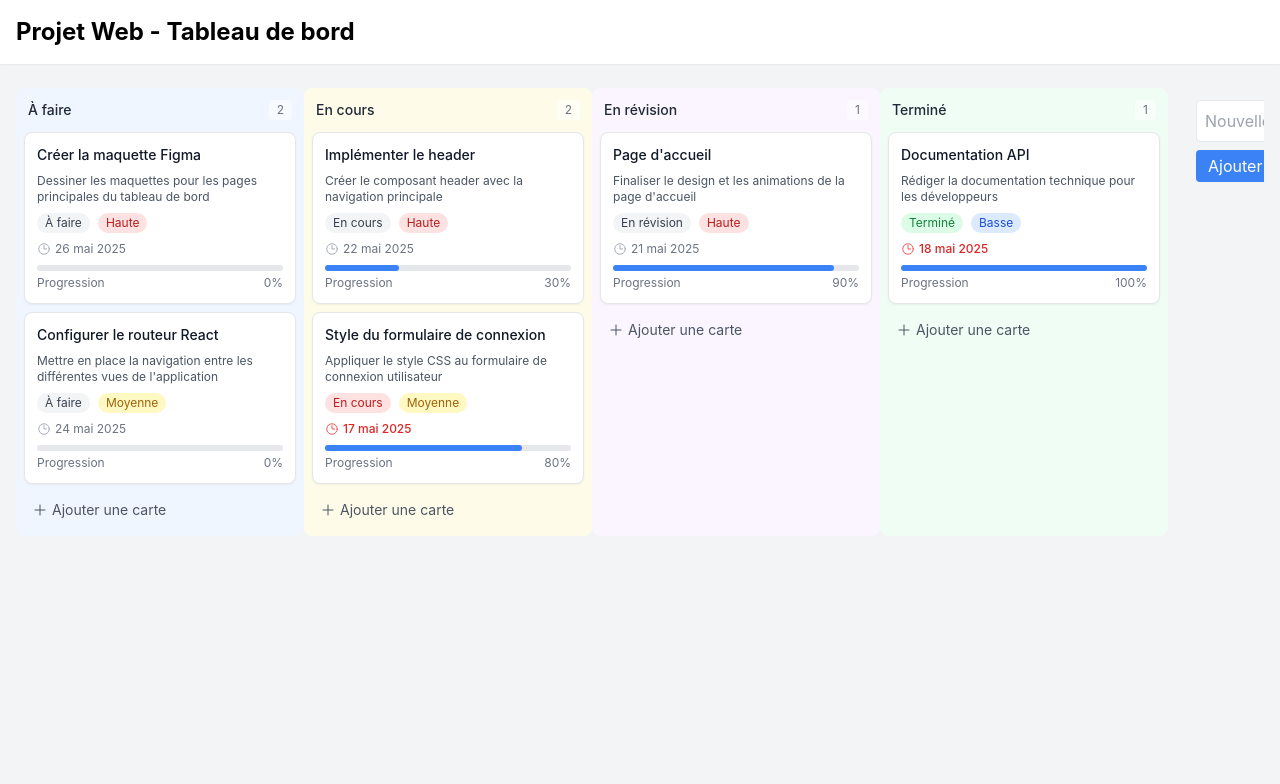
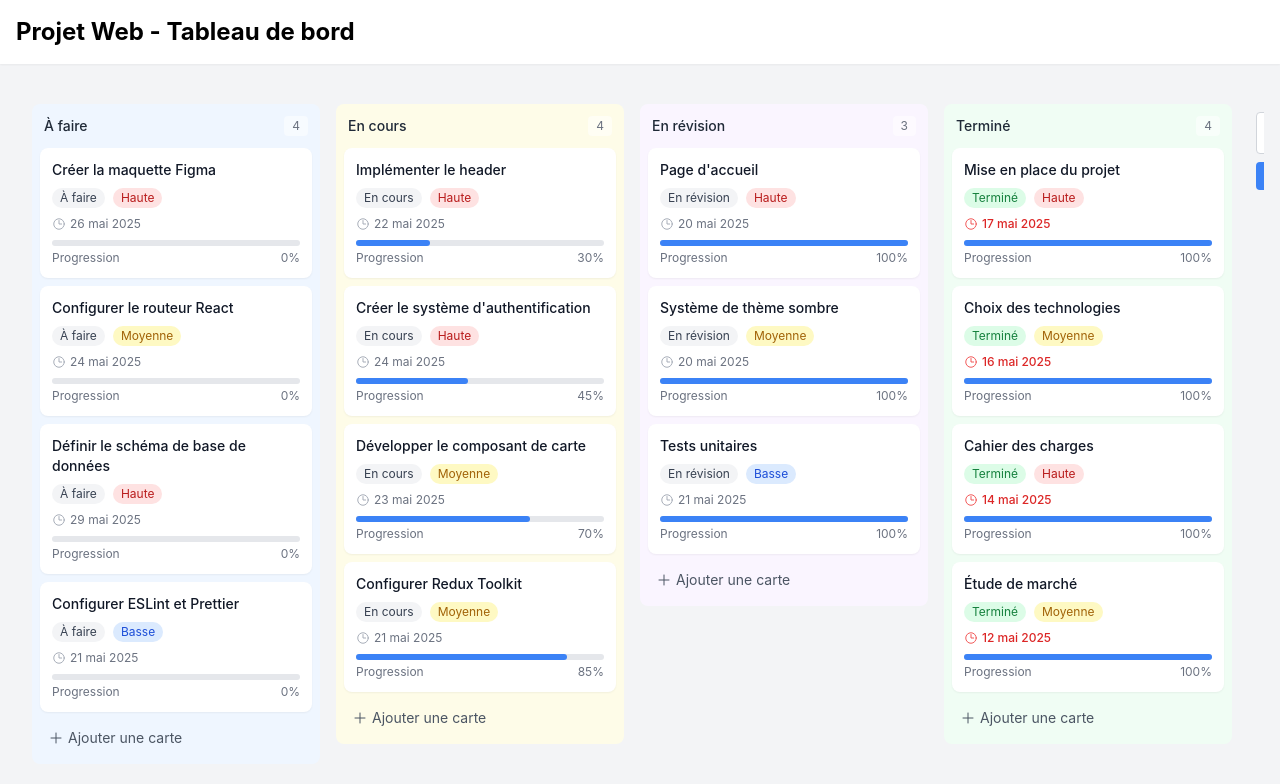
Before and after one commit to AkremBelkahla/react-trello-clone, a React (Create React App) app: page / in a window 1280 px wide. Before the commit this address led to /board/board-1. Shown: the top 784 px of the page. Built offline with nearby package versions, Linux system fonts and the light colour scheme.

Commit message:
feat: implémentation initiale du clone Trello avec composants Card, Board et Redux

```diff
--- a/src/App.tsx
+++ b/src/App.tsx
@@ -1,16 +1,13 @@
 import React from 'react';
 import { Routes, Route } from 'react-router-dom';
-import HomePage from './pages/HomePage';
 import BoardPage from './pages/BoardPage';
-import NotFoundPage from './pages/NotFoundPage';
 
 const App: React.FC = () => {
   return (
-    <div className="min-h-screen bg-gray-100">
+    <div className="min-h-screen bg-gradient-to-br from-blue-50 to-blue-100">
       <Routes>
-        <Route path="/" element={<HomePage />} />
-        <Route path="/board/:boardId" element={<BoardPage />} />
-        <Route path="*" element={<NotFoundPage />} />
+        <Route path="/" element={<BoardPage />} />
+        <Route path="*" element={<BoardPage />} />
       </Routes>
     </div>
   );
--- a/src/components/Card.tsx
+++ b/src/components/Card.tsx
@@ -11,16 +11,35 @@ interface CardProps {
 
 const Card: React.FC<CardProps> = ({ card }) => {
   const [isHovered, setIsHovered] = useState(false);
+  const [isModalOpen, setIsModalOpen] = useState(false);
+  const dispatch = useAppDispatch();
+
+  const handleCardClick = () => {
+    setIsModalOpen(true);
+  };
+
+  const handleSave = (updates: Partial<CardType>) => {
+    dispatch(updateCard({
+      id: card.id,
+      updates
+    }));
+  };
+
+  const handleDelete = () => {
+    dispatch(deleteCard(card.id));
+  };
 
   // Fonctions de placeholder pour les actions
-  const handleEdit = (e: React.MouseEvent) => {
+  const handleEditClick = (e: React.MouseEvent) => {
     e.stopPropagation();
-    // TODO: Implémenter l'édition
+    setIsModalOpen(true);
   };
 
-  const handleDelete = (e: React.MouseEvent) => {
+  const handleDeleteClick = (e: React.MouseEvent) => {
     e.stopPropagation();
-    // TODO: Implémenter la suppression
+    if (window.confirm('Êtes-vous sûr de vouloir supprimer cette carte ?')) {
+      dispatch(deleteCard(card.id));
+    }
   };
 
   // Déterminer si la carte a une date d'échéance
@@ -73,10 +92,14 @@ const Card: React.FC<CardProps> = ({ card }) => {
   };
 
   return (
+    <React.Fragment>
       <div
-      className="bg-white rounded-lg shadow-sm border border-gray-200 p-3 mb-2 hover:shadow-md transition-shadow cursor-pointer"
+        className={`bg-white rounded-lg shadow-sm p-3 mb-2 cursor-pointer hover:shadow-md transition-shadow duration-200 ${
+          isHovered ? 'ring-2 ring-blue-300' : ''
+        }`}
         onMouseEnter={() => setIsHovered(true)}
         onMouseLeave={() => setIsHovered(false)}
+        onClick={handleCardClick}
       >
         {/* En-tête de la carte avec titre et actions */}
         <div className="flex justify-between items-start mb-2">
@@ -84,14 +107,14 @@ const Card: React.FC<CardProps> = ({ card }) => {
           {isHovered && (
             <div className="flex space-x-1">
               <button
-              onClick={handleEdit}
+                onClick={handleEditClick}
                 className="text-gray-400 hover:text-blue-500 p-1"
                 title="Modifier"
               >
                 <PencilIcon className="h-3.5 w-3.5" />
               </button>
               <button
-              onClick={handleDelete}
+                onClick={handleDeleteClick}
                 className="text-gray-400 hover:text-red-500 p-1"
                 title="Supprimer"
               >
@@ -100,13 +123,6 @@ const Card: React.FC<CardProps> = ({ card }) => {
             </div>
           )}
         </div>
-
-      {/* Description */}
-      {card.description && (
-        <p className="text-xs text-gray-600 mb-2 line-clamp-2">
-          {card.description}
-        </p>
-      )}
 
         <div className="flex flex-wrap gap-2 mt-2">
           {/* Badge d'état */}
@@ -136,14 +152,14 @@ const Card: React.FC<CardProps> = ({ card }) => {
           </div>
         )}
 
-      {/* Barre de progression (exemple) */}
+        {/* Barre de progression */}
         {card.progress !== undefined && (
           <div className="mt-2">
             <div className="w-full bg-gray-200 rounded-full h-1.5 mb-1">
               <div
                 className="bg-blue-500 h-1.5 rounded-full"
                 style={{ width: `${card.progress}%` }}
-            ></div>
+              />
             </div>
             <div className="flex justify-between text-xs text-gray-500">
               <span>Progression</span>
@@ -152,6 +168,17 @@ const Card: React.FC<CardProps> = ({ card }) => {
           </div>
         )}
       </div>
+
+      {/* Modale d'édition */}
+      {isModalOpen && (
+        <CardModal
+          card={card}
+          onClose={() => setIsModalOpen(false)}
+          onSave={handleSave}
+          onDelete={() => dispatch(deleteCard(card.id))}
+        />
+      )}
+    </React.Fragment>
   );
 };
 
--- a/src/features/board/boardSlice.ts
+++ b/src/features/board/boardSlice.ts
@@ -15,13 +15,14 @@ const initialState: AppState = {
     { id: 'list-4', title: 'Terminé', boardId: 'board-1' },
   ],
   cards: [
+    // Cartes dans 'À faire'
     {
       id: 'card-1',
       title: 'Créer la maquette Figma',
       description: 'Dessiner les maquettes pour les pages principales du tableau de bord',
       listId: 'list-1',
       status: 'todo',
-      dueDate: new Date(Date.now() + 7 * 24 * 60 * 60 * 1000).toISOString(), // Dans 7 jours
+      dueDate: new Date(Date.now() + 7 * 24 * 60 * 60 * 1000).toISOString(),
       progress: 0,
       priority: 'high',
       createdAt: new Date().toISOString(),
@@ -33,60 +34,175 @@ const initialState: AppState = {
       description: 'Mettre en place la navigation entre les différentes vues de l\'application',
       listId: 'list-1',
       status: 'todo',
-      dueDate: new Date(Date.now() + 5 * 24 * 60 * 60 * 1000).toISOString(), // Dans 5 jours
+      dueDate: new Date(Date.now() + 5 * 24 * 60 * 60 * 1000).toISOString(),
       progress: 0,
       priority: 'medium',
       createdAt: new Date().toISOString(),
       updatedAt: new Date().toISOString(),
     },
     {
+      id: 'card-4',
+      title: 'Définir le schéma de base de données',
+      description: 'Créer les modèles et relations pour les utilisateurs et les tableaux',
+      listId: 'list-1',
+      status: 'todo',
+      dueDate: new Date(Date.now() + 10 * 24 * 60 * 60 * 1000).toISOString(),
+      progress: 0,
+      priority: 'high',
+      createdAt: new Date().toISOString(),
+      updatedAt: new Date().toISOString(),
+    },
+    {
+      id: 'card-5',
+      title: 'Configurer ESLint et Prettier',
+      description: 'Mettre en place la configuration pour le formatage et le linting du code',
+      listId: 'list-1',
+      status: 'todo',
+      dueDate: new Date(Date.now() + 2 * 24 * 60 * 60 * 1000).toISOString(),
+      progress: 0,
+      priority: 'low',
+      createdAt: new Date().toISOString(),
+      updatedAt: new Date().toISOString(),
+    },
+
+    // Cartes dans 'En cours'
+    {
       id: 'card-3',
       title: 'Implémenter le header',
       description: 'Créer le composant header avec la navigation principale',
       listId: 'list-2',
       status: 'in_progress',
-      dueDate: new Date(Date.now() + 3 * 24 * 60 * 60 * 1000).toISOString(), // Dans 3 jours
+      dueDate: new Date(Date.now() + 3 * 24 * 60 * 60 * 1000).toISOString(),
       progress: 30,
       priority: 'high',
       createdAt: new Date().toISOString(),
       updatedAt: new Date().toISOString(),
     },
     {
-      id: 'card-4',
-      title: 'Style du formulaire de connexion',
-      description: 'Appliquer le style CSS au formulaire de connexion utilisateur',
+      id: 'card-6',
+      title: 'Créer le système d\'authentification',
+      description: 'Mettre en place la connexion, inscription et gestion des sessions',
       listId: 'list-2',
       status: 'in_progress',
-      dueDate: new Date(Date.now() - 2 * 24 * 60 * 60 * 1000).toISOString(), // 2 jours de retard
-      progress: 80,
+      dueDate: new Date(Date.now() + 5 * 24 * 60 * 60 * 1000).toISOString(),
+      progress: 45,
+      priority: 'high',
+      createdAt: new Date().toISOString(),
+      updatedAt: new Date().toISOString(),
+    },
+    {
+      id: 'card-7',
+      title: 'Développer le composant de carte',
+      description: 'Créer un composant réutilisable pour afficher les cartes dans les listes',
+      listId: 'list-2',
+      status: 'in_progress',
+      dueDate: new Date(Date.now() + 4 * 24 * 60 * 60 * 1000).toISOString(),
+      progress: 70,
       priority: 'medium',
       createdAt: new Date().toISOString(),
       updatedAt: new Date().toISOString(),
     },
     {
-      id: 'card-5',
+      id: 'card-8',
+      title: 'Configurer Redux Toolkit',
+      description: 'Mettre en place le store Redux et les slices nécessaires',
+      listId: 'list-2',
+      status: 'in_progress',
+      dueDate: new Date(Date.now() + 2 * 24 * 60 * 60 * 1000).toISOString(),
+      progress: 85,
+      priority: 'medium',
+      createdAt: new Date().toISOString(),
+      updatedAt: new Date().toISOString(),
+    },
+
+    // Cartes dans 'En révision'
+    {
+      id: 'card-9',
       title: 'Page d\'accueil',
-      description: 'Finaliser le design et les animations de la page d\'accueil',
+      description: 'Développer la page d\'accueil avec la liste des tableaux',
       listId: 'list-3',
       status: 'in_review',
-      dueDate: new Date(Date.now() + 2 * 24 * 60 * 60 * 1000).toISOString(), // Dans 2 jours
-      progress: 90,
+      dueDate: new Date(Date.now() + 1 * 24 * 60 * 60 * 1000).toISOString(),
+      progress: 100,
       priority: 'high',
       createdAt: new Date().toISOString(),
       updatedAt: new Date().toISOString(),
     },
     {
-      id: 'card-6',
-      title: 'Documentation API',
-      description: 'Rédiger la documentation technique pour les développeurs',
-      listId: 'list-4',
-      status: 'done',
-      dueDate: new Date(Date.now() - 1 * 24 * 60 * 60 * 1000).toISOString(), // Hier
+      id: 'card-10',
+      title: 'Système de thème sombre',
+      description: 'Implémenter le basculement entre thème clair et sombre',
+      listId: 'list-3',
+      status: 'in_review',
+      dueDate: new Date(Date.now() + 1 * 24 * 60 * 60 * 1000).toISOString(),
+      progress: 100,
+      priority: 'medium',
+      createdAt: new Date().toISOString(),
+      updatedAt: new Date().toISOString(),
+    },
+    {
+      id: 'card-11',
+      title: 'Tests unitaires',
+      description: 'Écrire des tests pour les composants principaux',
+      listId: 'list-3',
+      status: 'in_review',
+      dueDate: new Date(Date.now() + 2 * 24 * 60 * 60 * 1000).toISOString(),
       progress: 100,
       priority: 'low',
       createdAt: new Date().toISOString(),
       updatedAt: new Date().toISOString(),
     },
+
+    // Cartes dans 'Terminé'
+    {
+      id: 'card-12',
+      title: 'Mise en place du projet',
+      description: 'Initialisation du projet avec Create React App et configuration initiale',
+      listId: 'list-4',
+      status: 'done',
+      dueDate: new Date(Date.now() - 2 * 24 * 60 * 60 * 1000).toISOString(),
+      progress: 100,
+      priority: 'high',
+      createdAt: new Date().toISOString(),
+      updatedAt: new Date().toISOString(),
+    },
+    {
+      id: 'card-13',
+      title: 'Choix des technologies',
+      description: 'Sélectionner les bibliothèques et outils à utiliser',
+      listId: 'list-4',
+      status: 'done',
+      dueDate: new Date(Date.now() - 3 * 24 * 60 * 60 * 1000).toISOString(),
+      progress: 100,
+      priority: 'medium',
+      createdAt: new Date().toISOString(),
+      updatedAt: new Date().toISOString(),
+    },
+    {
+      id: 'card-14',
+      title: 'Cahier des charges',
+      description: 'Rédiger les spécifications fonctionnelles et techniques',
+      listId: 'list-4',
+      status: 'done',
+      dueDate: new Date(Date.now() - 5 * 24 * 60 * 60 * 1000).toISOString(),
+      progress: 100,
+      priority: 'high',
+      createdAt: new Date().toISOString(),
+      updatedAt: new Date().toISOString(),
+    },
+    {
+      id: 'card-15',
+      title: 'Étude de marché',
+      description: 'Analyser les solutions existantes et les fonctionnalités à implémenter',
+      listId: 'list-4',
+      status: 'done',
+      dueDate: new Date(Date.now() - 7 * 24 * 60 * 60 * 1000).toISOString(),
+      progress: 100,
+      priority: 'medium',
+      createdAt: new Date().toISOString(),
+      updatedAt: new Date().toISOString(),
+    },
+    // Suppression des cartes en double avec les IDs 4, 5 et 6
   ],
   currentBoardId: 'board-1',
 };
--- a/src/pages/BoardPage.tsx
+++ b/src/pages/BoardPage.tsx
@@ -1,44 +1,34 @@
 import React, { useState } from 'react';
-import { useParams, useNavigate } from 'react-router-dom';
 import { DragDropContext, DropResult } from 'react-beautiful-dnd';
 import { useAppDispatch, useAppSelector } from '../app/hooks';
 import { addList, addCard, moveCard } from '../features/board/boardSlice';
 import List from '../components/List';
 
 const BoardPage: React.FC = () => {
-  const { boardId } = useParams<{ boardId: string }>();
-  const navigate = useNavigate();
   const dispatch = useAppDispatch();
   const [newListTitle, setNewListTitle] = useState('');
 
   const { boards, lists, cards } = useAppSelector((state) => state.board);
 
-  // Trouver le tableau actuel
-  const currentBoard = boards.find(board => board.id === boardId);
+  // Utiliser le premier tableau disponible comme tableau par défaut
+  const defaultBoardId = boards[0]?.id || 'board-1';
 
-  // Si le tableau n'existe pas, rediriger vers la page d'accueil
-  React.useEffect(() => {
-    if (!currentBoard && boards.length > 0) {
-      navigate('/');
-    }
-  }, [currentBoard, boards, navigate]);
-
-  // Filtrer les listes pour le tableau actuel
-  const boardLists = lists.filter(list => list.boardId === boardId);
+  // Filtrer les listes pour le tableau par défaut
+  const boardLists = lists.filter(list => list.boardId === defaultBoardId);
 
   const handleAddList = (e: React.FormEvent) => {
     e.preventDefault();
-    if (!newListTitle.trim() || !boardId) return;
+    if (!newListTitle.trim()) return;
 
     dispatch(addList({
       title: newListTitle,
-      boardId
+      boardId: defaultBoardId
     }));
 
     setNewListTitle('');
   };
 
-  const handleAddCard = (title: string, listId: string = boardId || '') => {
+  const handleAddCard = (title: string, listId: string) => {
     if (!title.trim() || !listId) return;
 
     // Trouver la liste par son ID pour déterminer le statut par défaut
@@ -56,70 +46,81 @@ const BoardPage: React.FC = () => {
       title,
       listId,
       status,
-      progress: status === 'done' ? 100 : 0
+      priority: 'medium',
+      progress: 0,
+      description: ''
     }));
   };
 
   const onDragEnd = (result: DropResult) => {
     const { destination, source, draggableId } = result;
 
-    // Si on a pas de destination, on ne fait rien
-    if (!destination) return;
-
-    // Si on déplace au même endroit, on ne fait rien
-    if (
-      destination.droppableId === source.droppableId &&
-      destination.index === source.index
-    ) {
+    // Si la destination n'existe pas ou si l'élément est déposé au même endroit
+    if (!destination ||
+        (destination.droppableId === source.droppableId &&
+         destination.index === source.index)) {
       return;
     }
 
-    // Déplacer la carte
+    // Si c'est une carte qui est déplacée
+    if (result.type === 'CARD') {
       dispatch(moveCard({
         cardId: draggableId,
         sourceListId: source.droppableId,
         destinationListId: destination.droppableId,
         destinationIndex: destination.index
       }));
+    }
   };
 
-  if (!currentBoard) {
-    return <div>Chargement...</div>;
+  if (boards.length === 0) {
+    return <div>Chargement du tableau...</div>;
   }
 
   return (
     <div className="min-h-screen bg-gray-100">
       <header className="bg-white shadow-sm">
         <div className="container mx-auto px-4 py-4">
-          <h1 className="text-2xl font-bold">{currentBoard.title}</h1>
+          <h1 className="text-2xl font-bold">{boards[0].title}</h1>
         </div>
       </header>
 
       <main className="container mx-auto px-4 py-6">
         <DragDropContext onDragEnd={onDragEnd}>
-          <div className="flex overflow-x-auto pb-4">
-            {boardLists.map((list) => (
+          <div className="flex-1 p-4 overflow-x-auto">
+            <div className="flex items-start gap-4">
+              {boardLists.map((list) => {
+                const listCards = cards
+                  .filter(card => card.listId === list.id)
+                  .sort((a, b) => {
+                    // Trier les cartes par date de création (les plus récentes en premier)
+                    return new Date(b.createdAt).getTime() - new Date(a.createdAt).getTime();
+                  });
+
+                return (
                   <List
                     key={list.id}
                     list={list}
-                cards={cards.filter(card => card.listId === list.id)}
+                    cards={listCards}
                     onAddCard={handleAddCard}
                   />
-            ))}
+                );
+              })}
 
-            <div className="flex-shrink-0 w-64 bg-gray-100 rounded-lg p-3 ml-4">
-              <form onSubmit={handleAddList}>
+              {/* Formulaire pour ajouter une nouvelle liste */}
+              <div className="w-64 flex-shrink-0">
+                <form onSubmit={handleAddList} className="bg-gray-100 p-2 rounded-lg">
                   <input
                     type="text"
                     value={newListTitle}
                     onChange={(e) => setNewListTitle(e.target.value)}
-                  placeholder="Nouvelle liste..."
-                  className="w-full p-2 border rounded focus:outline-none focus:ring-2 focus:ring-blue-500"
+                    placeholder="+ Ajouter une autre liste"
+                    className="w-full p-2 rounded border border-gray-300 focus:outline-none focus:ring-2 focus:ring-blue-500 focus:border-transparent"
                   />
                   <div className="mt-2 flex">
                     <button
                       type="submit"
-                    className="bg-blue-500 text-white px-3 py-1 rounded hover:bg-blue-600 transition-colors"
+                      className="bg-blue-500 text-white px-3 py-1 rounded hover:bg-blue-600 text-sm"
                     >
                       Ajouter une liste
                     </button>
@@ -134,6 +135,7 @@ const BoardPage: React.FC = () => {
                 </form>
               </div>
             </div>
+          </div>
         </DragDropContext>
       </main>
     </div>
```
Lines whose indentation alone changed are shown as unchanged.
